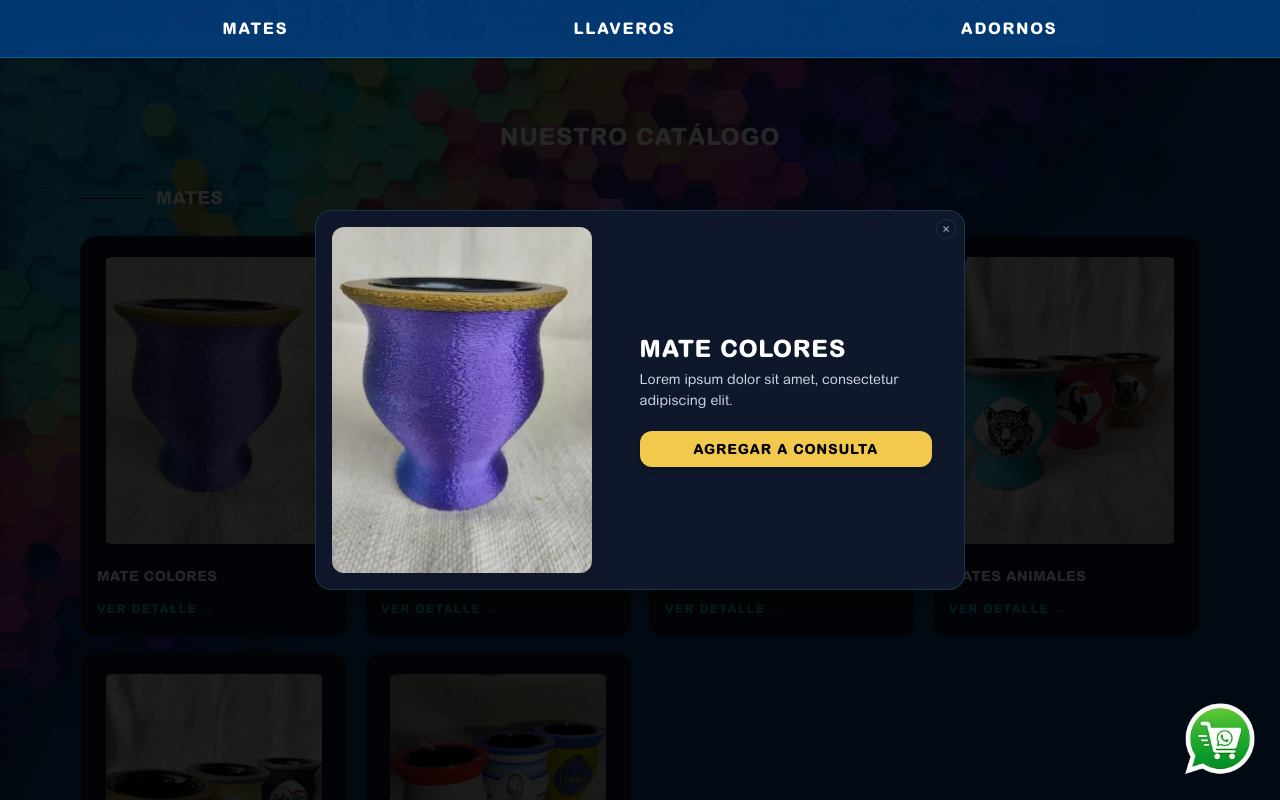
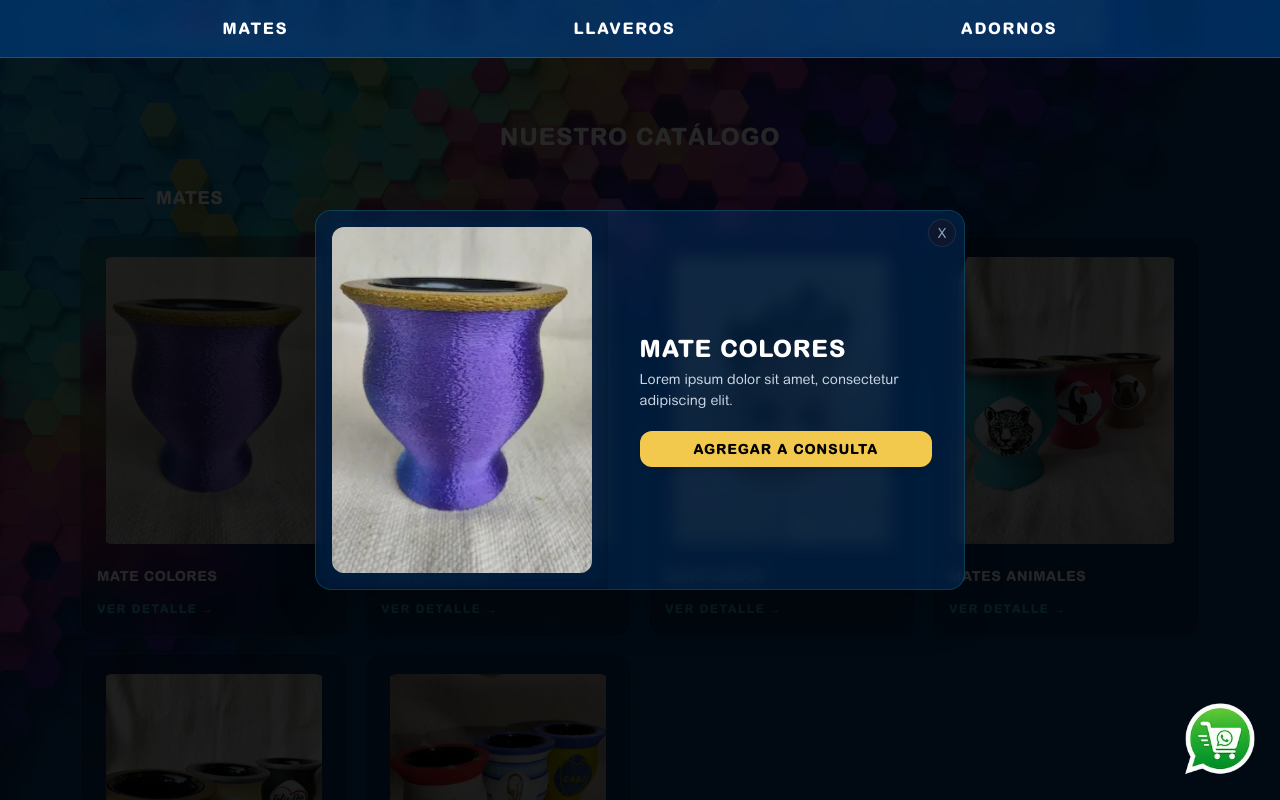
Before and after one commit to P-Wall86/puntobat3d, a Next.js app: page / in a window 1280 px wide. Both pictures are taken after a click on the picture 214 px from the left and 928 px from the top of the page. Built offline with nearby package versions, Linux system fonts and the light colour scheme.

Commit message:
Fourtnth-Cards;Lines

```diff
--- a/src/components/Header.tsx
+++ b/src/components/Header.tsx
@@ -5,44 +5,22 @@ import Link from "next/link";
 export default function Header() {
     return (
         <>
-            <header
-                className="sticky top-0 z-50
-                    bg-[#013b7b]/90
-                    border-b border-[#2cb7c9]/30"
-            >
+            <header className="sticky top-0 z-50 bg-[#013b7b]/70 backdrop-blur-sm border-b border-[#2cb7c9]/30">
                 <div className="max-w-6xl mx-auto px-4 py-3 lg:py-4">
                     <nav>
-                        <ul
-                            className="
-                            flex
-                            justify-around
-                            text-xs
-                            sm:text-sm
-                            lg:text-base
-                            sm:text-sm
-                            tracking-widest
-                            uppercase"
-                        >
+                        <ul className=" flex justify-around text-xs sm:text-sm lg:text-base tracking-widest uppercase">
                             <li>
-                                <Link
-                                    href="#section1"
-                                    className="text-white font-extrabold hover:text-[#2cb7c9] transition">
+                                <Link href="#section1" className="text-white font-extrabold hover:text-[#2cb7c9] transition">
                                     Mates
                                 </Link>
                             </li>
-
                             <li>
-                                <Link
-                                    href="#section2"
-                                    className="text-white font-extrabold hover:text-[#2cb7c9] transition">
+                                <Link href="#section2" className="text-white font-extrabold hover:text-[#2cb7c9] transition">
                                     Llaveros
                                 </Link>
                             </li>
-
                             <li>
-                                <Link
-                                    href="#section3"
-                                    className="text-white font-extrabold hover:text-[#2cb7c9] transition">
+                                <Link href="#section3" className="text-white font-extrabold hover:text-[#2cb7c9] transition">
                                     Adornos
                                 </Link>
                             </li>
--- a/src/components/PreviewModal.tsx
+++ b/src/components/PreviewModal.tsx
@@ -34,68 +34,15 @@ export default function PreviewModal({
     }, [onClose]);
 
     return (
-        <div
-            className="
-fixed
-inset-0
-z-50
-flex
-items-center
-justify-center
-bg-black/85
-backdrop-blur-sm
-px-4"
-            onClick={onClose}
-        >
-            <div
-                className="
-    relative
-    w-[82vw]
-    max-w-md
-    rounded-2xl
-    bg-[#0F172A]
-    border
-    border-[#2cb7c9]/20
-    shadow-2xl
-    overflow-hidden
-"
-                onClick={(e) => e.stopPropagation()}
-            >
-                <button
-                    onClick={onClose}
-                    className="
-        absolute
-        top-2
-        right-2
-        z-20
-        flex
-        h-5
-        w-5
-        items-center
-        justify-center
-        rounded-full
-        border
-        border-slate-700/50
-        bg-slate-900/80
-        text-sm
-        text-slate-400
-        transition-colors
-        hover:text-[#2cb7c9]
-    "
-                >
-                    ×
+        <div className=" fixed inset-0 z-50 flex items-center justify-center bg-black/85 px-4" onClick={onClose}>
+            <div className=" relative w-[82vw] max-w-md rounded-2xl bg-[#013b7b]/40 backdrop-blur-sm border border-[#2cb7c9]/20 shadow-2xl overflow-hidden" onClick={(e) => e.stopPropagation()}>
+                <button onClick={onClose} className=" absolute top-2 right-2 z-20 flex h-7 w-7 text-lg items-center justify-center rounded-full border border-slate-700/50 bg-slate-900/80 text-slate-400 transition-colors hover:text-[#2cb7c9]">
+                    X
                 </button>
-
-                <div className="
-    p-3
-    sm:p-5
-    md:p-8
-">
-
+                <div className=" p-3 sm:p-5 md:p-8">
                     <h3 className="mb-6 text-center text-base sm:text-lg md:text-2xl font-bold uppercase tracking-wide text-white">
                         Tu consulta
                     </h3>
-
                     {selectedProducts.length === 0 ? (
                         <p className="py-6 text-center text-sm sm:text-base text-slate-300">
                             Seleccioná un producto.
@@ -103,73 +50,20 @@ px-4"
                     ) : (
                         <ul className="max-h-72 overflow-y-auto overflow-x-hidden">
                             {selectedProducts.map((product) => (
-                                <li
-                                    key={product}
-                                    className="
-        flex
-        items-center
-        justify-between
-        border-b
-        border-[#2cb7c9]/20
-        py-4">
-                                    <span className="
-                                            pr-3
-                                            text-sm
-                                            font-bold
-                                            uppercase
-                                            tracking-wide
-                                            text-white
-                                            ">
+                                <li key={product} className=" flex items-center justify-between border-b border-[#2cb7c9]/20 py-4">
+                                    <span className="pr-3 text-sm font-bold uppercase tracking-wide text-white">
                                         {product}
                                     </span>
-
-                                    <button
-                                        onClick={() => onRemove(product)}
-                                        className="
-                                        flex
-                                        h-6
-                                        w-6
-                                        items-center
-                                        justify-center
-                                        rounded-full
-                                        text-sm
-                                        font-bold
-                                        text-[#e76f7a]
-                                        transition-all
-                                        hover:bg-[#e76f7a]/10
-                                        hover:scale-105">
-                                        ×
+                                    <button onClick={() => onRemove(product)} className=" flex h-6 w-6 items-center justify-center rounded-full text-lg font-bold text-[#b83f55] transition-all hover:bg-[#e76f7a]/10 hover:scale-105">
+                                        X
                                     </button>
                                 </li>
                             ))}
                         </ul>
                     )}
-
-                    <button
-                        onClick={onSendWhatsApp}
-                        disabled={selectedProducts.length === 0}
-                        className="
-    mt-6
-    w-full
-    rounded-xl
-    bg-[#f2c94c]
-    py-2
-    text-xs
-    sm:text-sm
-    font-bold
-    uppercase
-    tracking-wider
-    text-black
-    shadow-md
-    transition
-    active:scale-95
-    hover:bg-[#e0b83a]
-    disabled:cursor-not-allowed
-    disabled:opacity-50
-">
+                    <button onClick={onSendWhatsApp} disabled={selectedProducts.length === 0} className="mt-6 w-full rounded-xl bg-[#f2c94c] py-2 text-xs sm:text-sm font-bold uppercase tracking-wider text-black shadow-md transition active:scale-95 hover:bg-[#e0b83a] disabled:cursor-not-allowed disabled:opacity-50">
                         Enviar WhatsApp
                     </button>
-
                 </div>
             </div>
         </div>
--- a/src/components/ProductCard.tsx
+++ b/src/components/ProductCard.tsx
@@ -1,10 +1,4 @@
-type Product = {
-    id: string;
-    name: string;
-    description: string;
-    image: string;
-    category: string;
-};
+import type { Product } from "@/types/products";
 
 type ProductCardProps = {
     product: Product;
@@ -18,76 +12,17 @@ export default function ProductCard({
     onOpenModal,
 }: ProductCardProps) {
     return (
-        <div
-            className={`
-                bg-[#0F172A]
-                border
-                border-[#2cb7c9]/20
-                rounded-2xl
-                overflow-hidden
-                transition-all
-                duration-300
-                hover:-translate-y-0.5
-hover:border-[#2cb7c9]/70
-hover:shadow-lg
-                ${isSelected ? "border-[#e76f7a] ring-2 ring-[#e76f7a]/40" : ""}
-            `}
-        >
-            <div
-                className="
-                aspect-[4/5]
-    overflow-hidden
-    rounded-xl
-    mx-3
-    mt-3
-    p-2
-            "
-            >
-                <img
-                    src={product.image}
-                    alt={product.name}
-                    className="
-                        w-full
-    h-full
-    object-contain
-    rounded-xl
-    transition-transform
-    duration-500
-    hover:scale-[1.03]"
-                    onClick={onOpenModal}
-                />
+        <div className={`bg-black/25 backdrop-blur-md border border-[#2cb7c9]/20 rounded-2xl overflow-hidden transition-all duration-300 hover:-translate-y-0.5 hover:border-[#2cb7c9]/70 shadow-md hover:shadow-xl ${isSelected ? "border-[#e76f7a] ring-2 ring-[#e76f7a]/40" : ""}`}>
+            <div className="aspect-[4/5] overflow-hidden rounded-xl mx-3 mt-3 p-2">
+                <img src={product.image} alt={product.name} className="w-full h-full object-contain rounded-xl transition-transform duration-500 hover:scale-[1.03]" onClick={onOpenModal}/>
             </div>
-
             <div className="p-4">
-                <h3
-                    className="text-sm uppercase tracking-wide font-extrabold leading-tight line-clamp-2 text-white">
+                <h3 className="text-sm uppercase tracking-wide font-extrabold leading-tight line-clamp-2 text-white">
                     {product.name}
                 </h3>
-
-                <button
-                    onClick={onOpenModal}
-                    className="
-                        group
-                        mt-4
-                        text-xs
-                        uppercase
-                        tracking-widest
-                        font-extrabold
-                        text-[#2cb7c9]
-                        hover:text-[#5fd3e0]
-                        transition
-                    "
-                >
+                <button onClick={onOpenModal} className="group mt-4 text-xs uppercase tracking-widest font-extrabold text-[#2cb7c9] hover:text-[#5fd3e0] transition">
                     Ver detalle
-                    <span
-                        className="
-                        inline-block
-                        ml-1
-                        transition-transform
-                        duration-200
-                        group-hover:translate-x-1
-                    "
-                    >
+                    <span className="inline-block ml-1 transition-transform duration-200 group-hover:translate-x-1">
                         →
                     </span>
                 </button>
--- a/src/components/ProductModal.tsx
+++ b/src/components/ProductModal.tsx
@@ -1,13 +1,5 @@
 import { useEffect } from "react";
-
-type Product = {
-    id: string;
-    name: string;
-    price: number;
-    currency: string;
-    description: string;
-    image: string;
-};
+import type { Product } from "@/types/products";
 
 type ProductModalProps = {
     product: Product;
@@ -39,121 +31,25 @@ export default function ProductModal({
     }, []);
 
     return (
-        <div
-            className="fixed inset-0 bg-black/85 flex items-center justify-center z-50 p-4 animate-fade-in"
-            onClick={onClose}
-        >
-
-            <div
-                className="
-        w-[82vw]
-max-w-[95vw]
-md:max-w-[650px]
-        bg-[#0F172A]
-        text-white
-        rounded-2xl
-        overflow-hidden
-        shadow-2xl
-        border
-        border-[#2cb7c9]/20
-        relative
-        flex
-        flex-col
-        md:flex-row
-        touch-auto
-    "
-                onClick={(e) => e.stopPropagation()}
-            >
-
-                <button
-                    onClick={onClose}
-                    className="
-        absolute
-        top-2
-        right-2
-        z-20
-        flex
-        h-5
-        w-5
-        items-center
-        justify-center
-        rounded-full
-        border
-        border-slate-700/50
-        bg-slate-900/80
-        text-sm
-        text-slate-400
-        transition-colors
-        hover:text-[#2cb7c9]
-    "
-                >
-                    ×
+        <div className="fixed inset-0 bg-black/85 flex items-center justify-center z-50 p-4 animate-fade-in" onClick={onClose}>
+            <div className="w-[82vw] max-w-[95vw] md:max-w-[650px] bg-[#013b7b]/40 backdrop-blur-sm text-white rounded-2xl overflow-hidden shadow-2xl border border-[#2cb7c9]/20 relative flex flex-col md:flex-row touch-auto" onClick={(e) => e.stopPropagation()}>
+                <button onClick={onClose} className="absolute top-2 right-2 z-20 flex h-7 w-7 text-lg items-center justify-center rounded-full border border-slate-700/50 bg-slate-900/80 text-sm text-slate-400 transition-colors hover:text-[#2cb7c9]">
+                    X
                 </button>
-
-                <div className="
-        w-full
-aspect-[4/3]
-md:aspect-auto
-md:h-auto
-        md:w-[45%]
-        md:h-auto
-        bg-[#0F172A]/60
-        flex
-        items-center
-        justify-center
-        p-4">
-                    <img
-                        src={product.image}
-                        alt={product.name}
-                        className="
-                        max-h-full max-w-full
-                        object-contain rounded-xl"
-                    />
+                <div className="w-full aspect-[4/3] md:aspect-auto md:h-auto md:w-[45%] bg-black/25 backdrop-blur-md flex items-center justify-center p-4">
+                    <img src={product.image} alt={product.name} className="max-h-full max-w-full object-contain rounded-xl"/>
                 </div>
-
-                <div className="
-                        p-3
-sm:p-5
-md:flex-1
-md:p-8
-                        flex
-                        flex-col
-                        gap-3
-                        md:justify-center">
+                <div className="p-3 sm:p-5 md:flex-1 md:p-8 flex flex-col gap-3 md:justify-center">
                     <div className="flex flex-col gap-0.5">
-                        <h3 className="
-        text-base
-        sm:text-lg
-        md:text-2xl
-        font-bold
-        uppercase
-        tracking-wide
-        text-white
-        break-words
-        leading-tight
-    ">
+                        <h3 className="text-base sm:text-lg md:text-2xl font-bold uppercase tracking-wide text-white break-words leading-tight">
                             {product.name}
                         </h3>
-
-
-                        <p className="text-xs md:text-sm text-slate-300 leading-normal
-                        max-h-[70px] md:max-h-none overflow-y-auto md:overflow-visible
-                        pr-1 break-words mt-1">
+                        <p className="text-xs md:text-sm text-slate-300 leading-normal max-h-[70px] md:max-h-none overflow-y-auto md:overflow-visible pr-1 break-words mt-1">
                             {product.description}
                         </p>
                     </div>
-
-                    <button
-                        onClick={onToggle}
-                        className={`
-                            w-full mt-2 py-2 rounded-xl text-xs sm:text-sm uppercase tracking-wider transition font-bold active:scale-95 shadow-md
-                            ${isSelected
-                                ? "bg-[#e76f7a] text-black hover:bg-[#d45f6a]"
-                                : "bg-[#f2c94c] text-black hover:bg-[#e0b83a]"
-                            }
-                        `}
-                    >
-                        {isSelected ? "Quitar de consulta" : "Agregar a consulta"}
+                    <button onClick={onToggle} className={`w-full mt-2 py-2 rounded-xl text-xs sm:text-sm uppercase tracking-wider transition font-bold active:scale-95 shadow-md ${isSelected ? "bg-[#e76f7a] text-black hover:bg-[#d45f6a]" : "bg-[#f2c94c] text-black hover:bg-[#e0b83a]"}`}>
+                            {isSelected ? "Quitar de consulta" : "Agregar a consulta"}
                     </button>
                 </div>
             </div>
--- a/src/components/WhatsAppButton.tsx
+++ b/src/components/WhatsAppButton.tsx
@@ -10,40 +10,10 @@ export default function WhatsAppButton({
     const hasProducts = count > 0;
 
     return (
-        <button
-            onClick={onClick}
-            className="fixed bottom-5 right-5 z-50"
-        >
-            <img
-                src={
-                    hasProducts
-                        ? "/images/logo/Cart2.webp"
-                        : "/images/logo/Cart1.webp"
-                }
-                alt="Consulta WhatsApp"
-                className="w-14 sm:w-16 lg:w-20 h-auto"
-            />
-
+        <button onClick={onClick} className="fixed bottom-5 right-5 z-50 transition-transform hover:scale-110 active:scale-95">
+            <img src={hasProducts ? "/images/logo/Cart2.webp" : "/images/logo/Cart1.webp"} alt="Consulta WhatsApp" className="w-14 sm:w-16 lg:w-20 h-auto"/>
             {hasProducts && (
-                <span
-                    className="
-            absolute
-            -top-1
-            -right-1
-            px-1
-            rounded-full
-            min-w-4
-            h-4
-            sm:h-5
-            sm:min-w-5
-            sm:text-xs
-            text-[10px]
-            flex
-            items-center
-            justify-center
-            font-bold
-            bg-pink-300
-            text-slate-900">
+                <span className="absolute -top-1 -right-1 px-1 rounded-full min-w-4 h-4 sm:h-5 sm:min-w-5 sm:text-xs text-[10px] font-extrabold flex items-center justify-center font-bold bg-[#F4A896] text-slate-900">
                     {count}
                 </span>
             )}
--- /dev/null
+++ b/src/types/products.ts
@@ -0,0 +1,9 @@
+export type Product = {
+    id: string;
+    name: string;
+    price: number;
+    currency: string;
+    description: string;
+    image: string;
+    category: string;
+};
```
Also changed, not shown: src/app/page.tsx (+18 -110 lines), src/components/Footer.tsx (+7 -40 lines), src/components/PromoCarousel.tsx (+12 -102 lines).
